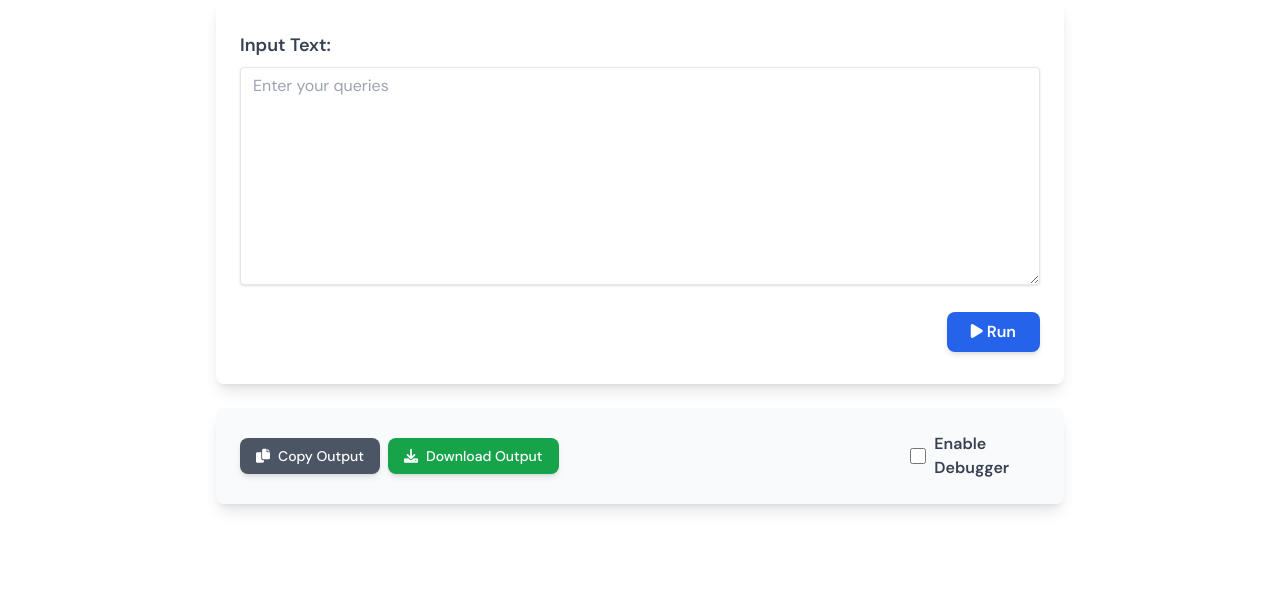
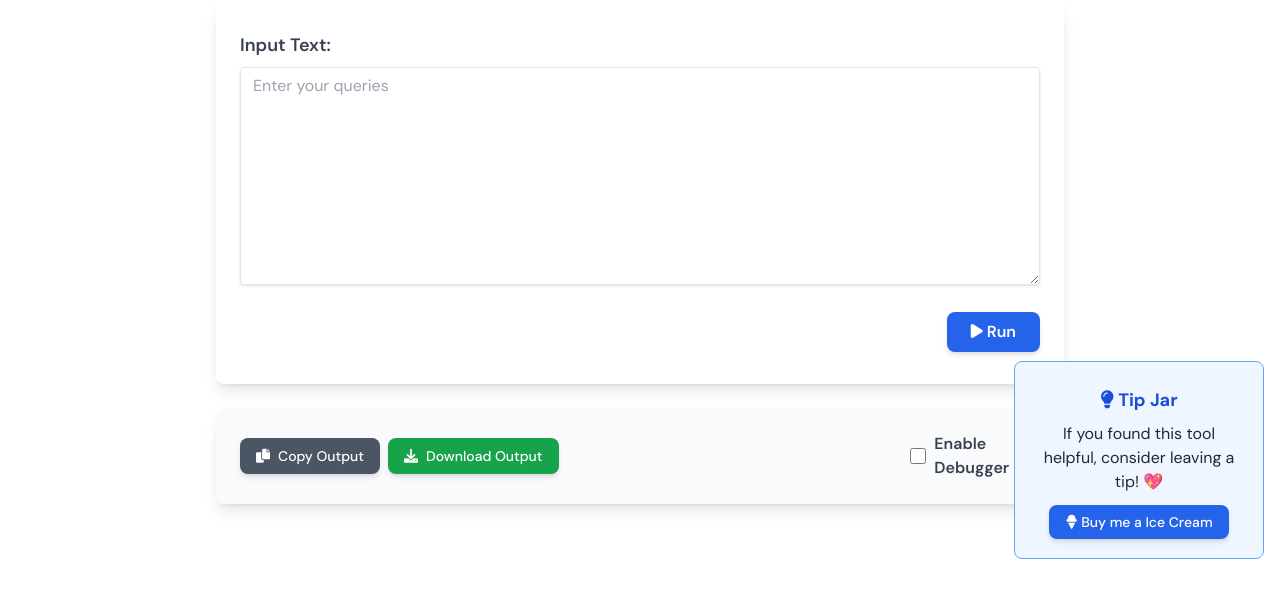
Before and after one commit to Andrew4Coding/teperunner, a Django app: page / in a window 1280 px wide. Shown: the part 201-800 px from the top of the page. Run offline with Django 4.2, Linux system fonts and the light colour scheme; some libraries are stand-ins or nearby versions.

Commit message:
feat: add trakteer

```diff
--- a/main/templates/main.html
+++ b/main/templates/main.html
@@ -7,6 +7,16 @@
 		<span>Run TP 3</span>
 	</h1>
 	<p class="text-center sm:text-left mb-6">Made with 💖 by Andrew</p>
+
+	<div class="hidden lg:block bg-blue-50 border border-blue-400 rounded-lg p-4 sm:p-6 mb-6 text-center fixed bottom-4 right-4 max-w-[250px]">
+		<h2 class="text-lg font-bold text-blue-700 mb-2">
+			<i class="fas fa-lightbulb"></i> Tip Jar
+		</h2>
+		<p class="text-gray-800 mb-4">If you found this tool helpful, consider leaving a tip! 💖</p>
+		<a href="https://teer.id/andrew_devito_aryo" target="_blank" class="bg-blue-600 hover:bg-blue-700 text-white font-medium text-sm py-2 px-4 rounded-lg shadow-md transition">
+			<i class="fas fa-ice-cream"></i> Buy me a Ice Cream
+		</a>
+	</div>
 
 	<!-- File Upload Section -->
 	<form
```
